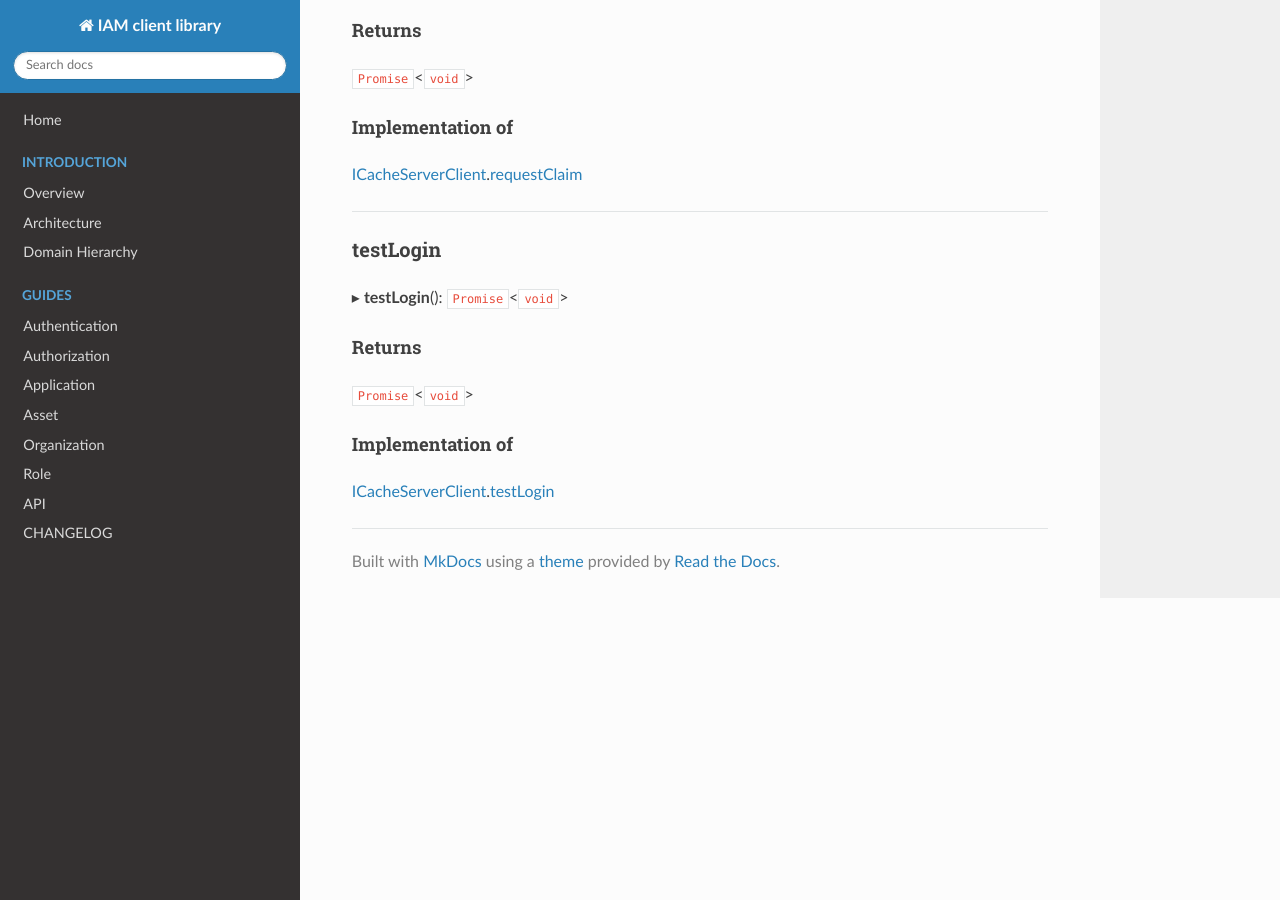
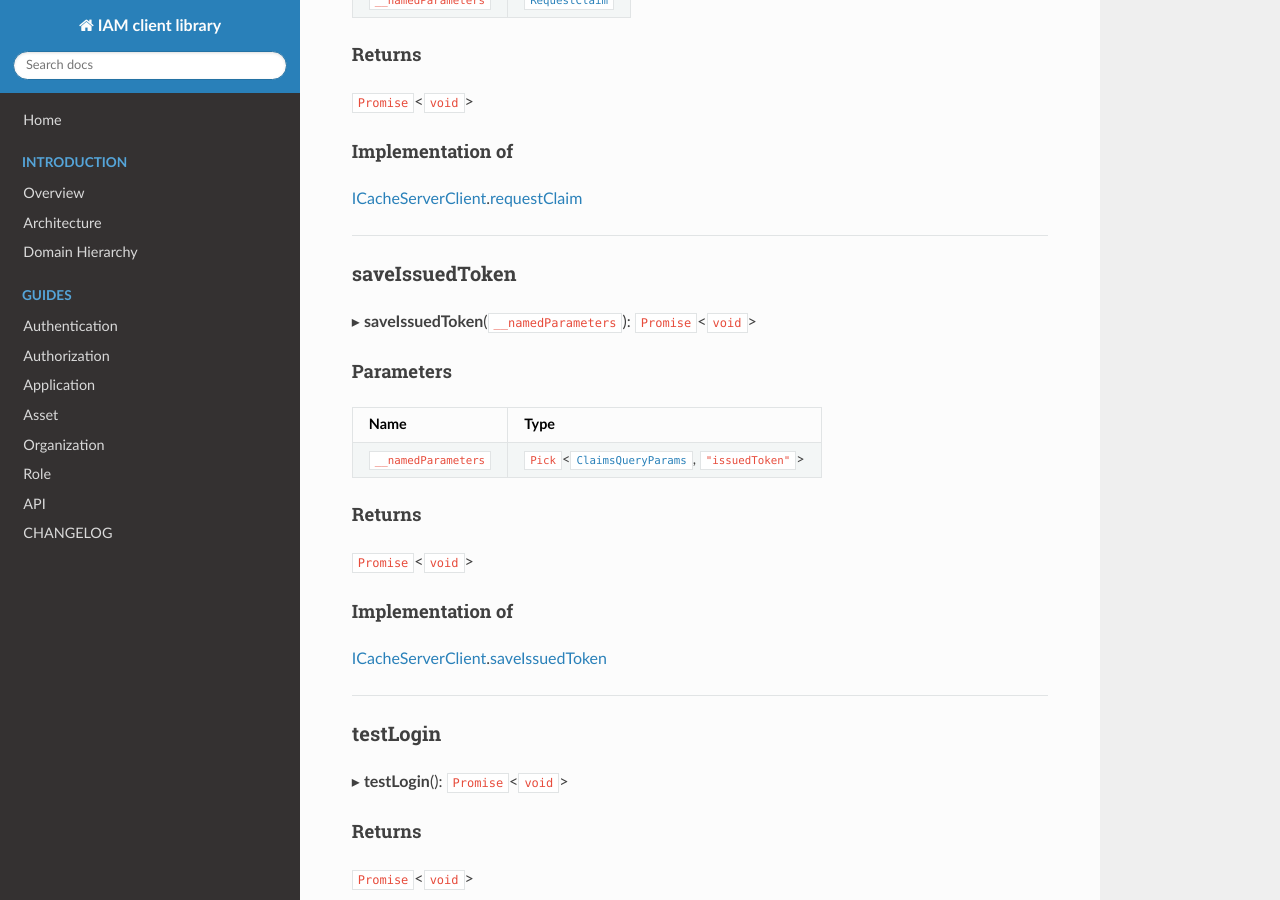
Before and after one commit to energywebfoundation/iam-client-lib, an MkDocs documentation site: the page built from docs/api/classes/cacheServerClient_cacheServerClient.CacheServerClient.md, in a window 1280 px wide and 900 px high, scrolled down 16830 px. Built offline with MkDocs 1.6.1, drawn with Linux system fonts in a browser that asks for light colours; nearby versions of some CDN libraries.

Commit message:
feat: persist issued tokens on cache server

```diff
--- a/docs/api/classes/cacheServerClient_cacheServerClient.CacheServerClient.md
+++ b/docs/api/classes/cacheServerClient_cacheServerClient.CacheServerClient.md
@@ -52,6 +52,7 @@
 - [login](cacheServerClient_cacheServerClient.CacheServerClient.md#login)
 - [rejectClaim](cacheServerClient_cacheServerClient.CacheServerClient.md#rejectclaim)
 - [requestClaim](cacheServerClient_cacheServerClient.CacheServerClient.md#requestclaim)
+- [saveIssuedToken](cacheServerClient_cacheServerClient.CacheServerClient.md#saveissuedtoken)
 - [testLogin](cacheServerClient_cacheServerClient.CacheServerClient.md#testlogin)
 
 ## Constructors
@@ -729,6 +730,26 @@ ___
 
 ___
 
+### saveIssuedToken
+
+▸ **saveIssuedToken**(`__namedParameters`): `Promise`<`void`\>
+
+#### Parameters
+
+| Name | Type |
+| :------ | :------ |
+| `__namedParameters` | `Pick`<[`ClaimsQueryParams`](../modules/cacheServerClient_cacheServerClient_types.md#claimsqueryparams), ``"issuedToken"``\> |
+
+#### Returns
+
+`Promise`<`void`\>
+
+#### Implementation of
+
+[ICacheServerClient](../interfaces/cacheServerClient_ICacheServerClient.ICacheServerClient.md).[saveIssuedToken](../interfaces/cacheServerClient_ICacheServerClient.ICacheServerClient.md#saveissuedtoken)
+
+___
+
 ### testLogin
 
 ▸ **testLogin**(): `Promise`<`void`\>
```
Also changed, not shown: docs/api/interfaces/cacheServerClient_ICacheServerClient.ICacheServerClient.md (+17 -0 lines), docs/api/modules/cacheServerClient_cacheServerClient_types.md (+1 -0 lines), 4 other files.
